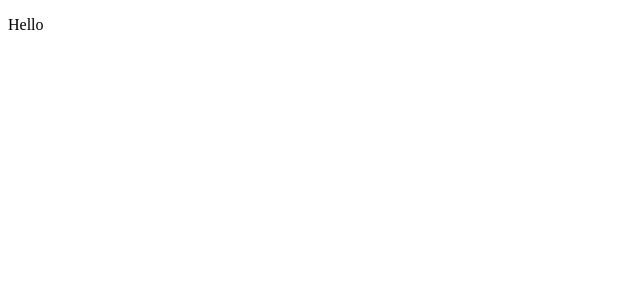
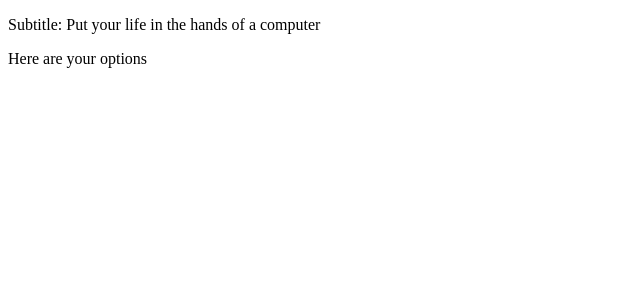
Before and after one commit to AlexLewis10/indeicision, a React (Create React App) app: page / in a window 1280 px wide. Shown: the top 300 px of the page, without its empty margins (0-640 px from the left). Built offline with nearby package versions, Linux system fonts and the light colour scheme.

Commit message:
Use conditionals to display object

```diff
--- a/src/App.js
+++ b/src/App.js
@@ -1,9 +1,10 @@
 import React from 'react';
+import Home from './components/home'
 
 function App() {
   return (
     <div>
-      <p>Hello</p>
+      <Home />
     </div>
   );
 }
--- a/src/components/home.js
+++ b/src/components/home.js
@@ -1,13 +1,28 @@
 import React, { Component } from 'react'
 
-export class home extends Component {
+export class Home extends Component {
+
+
+
+
   render() {
+    let app = {
+      title: 'Indecision App',
+      subtitle: 'Put your life in the hands of a computer',
+      options: ['One', 'Two']
+    }
+
+    function renderOptions () {
+      return app.options.length > 0 ? 'Here are your options' : 'No options'
+    };
+
     return (
       <div>
-
+        {(app.subtitle && <p>Subtitle: {app.subtitle}</p>)}
+        <p>{renderOptions()}</p>
       </div>
     )
   }
 }
 
-export default home
+export default Home
```
